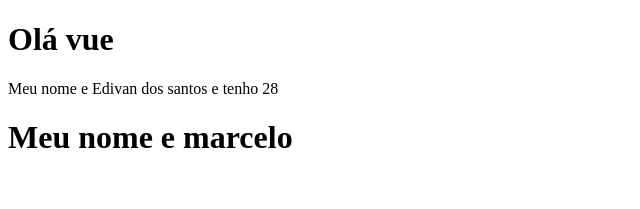
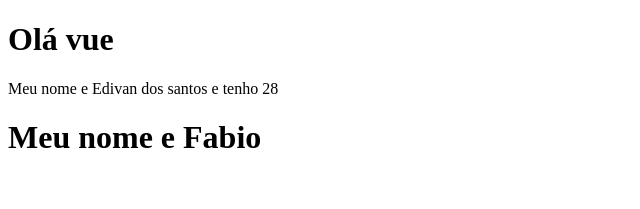
Before and after one commit to Edivansanto5/Basico-de-Vue03, a Vue app: page / in a window 1280 px wide. Shown: the top 209 px of the page, without its empty margins (0-640 px from the left). Built offline with nearby package versions, Linux system fonts and the light colour scheme.

Commit message:
mudando o nome de dados para fabio

```diff
--- a/src/components/Lifecyclehooks.vue
+++ b/src/components/Lifecyclehooks.vue
@@ -13,10 +13,10 @@ export default {
         }
     },
     created(){
-        this.nome = 'marcelo'
+        this.nome = 'Marcelo'
     },
     mounted(){
-
+        this.nome = 'Fabio'
     }
 }
 </script>
```
